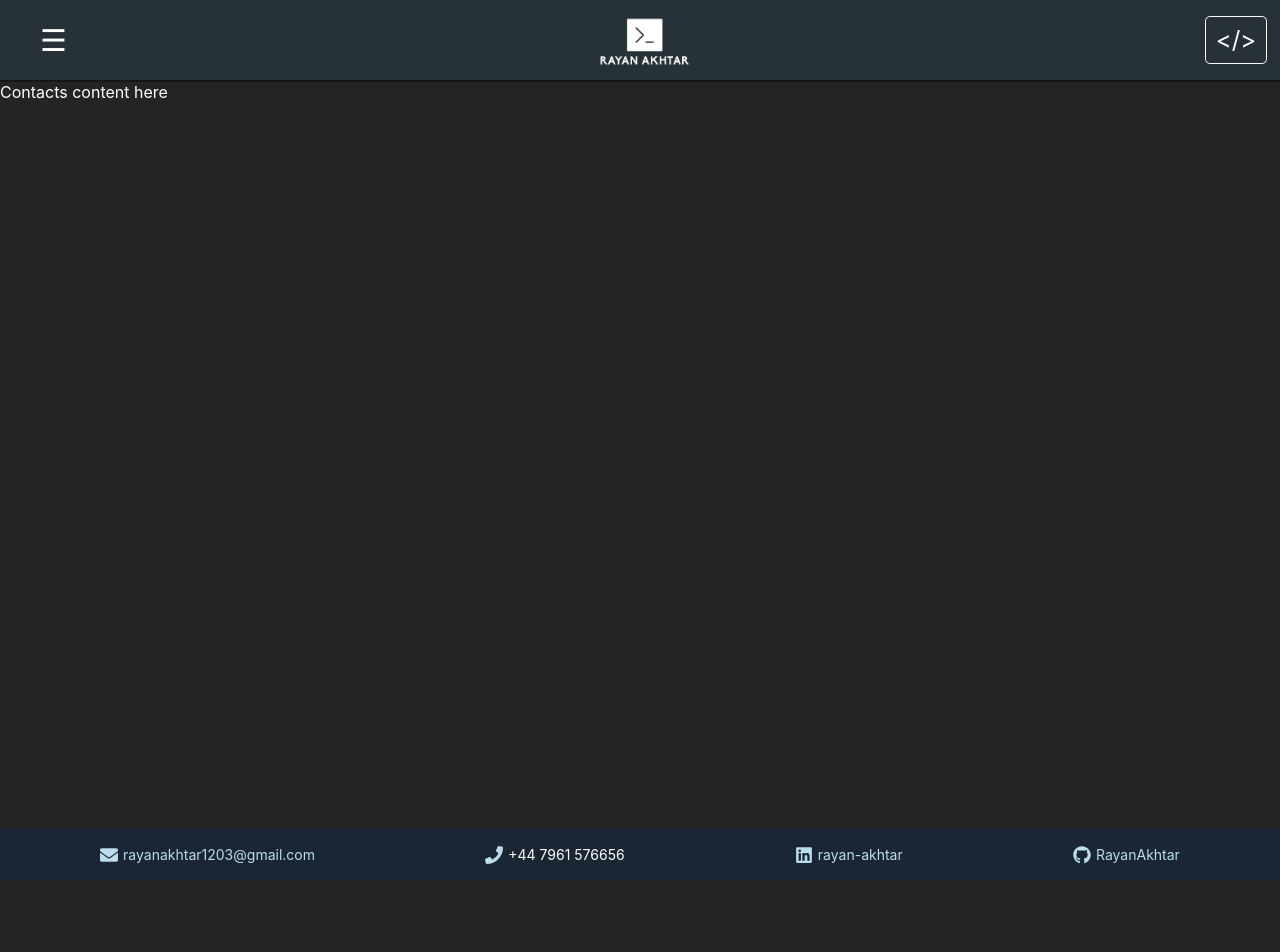
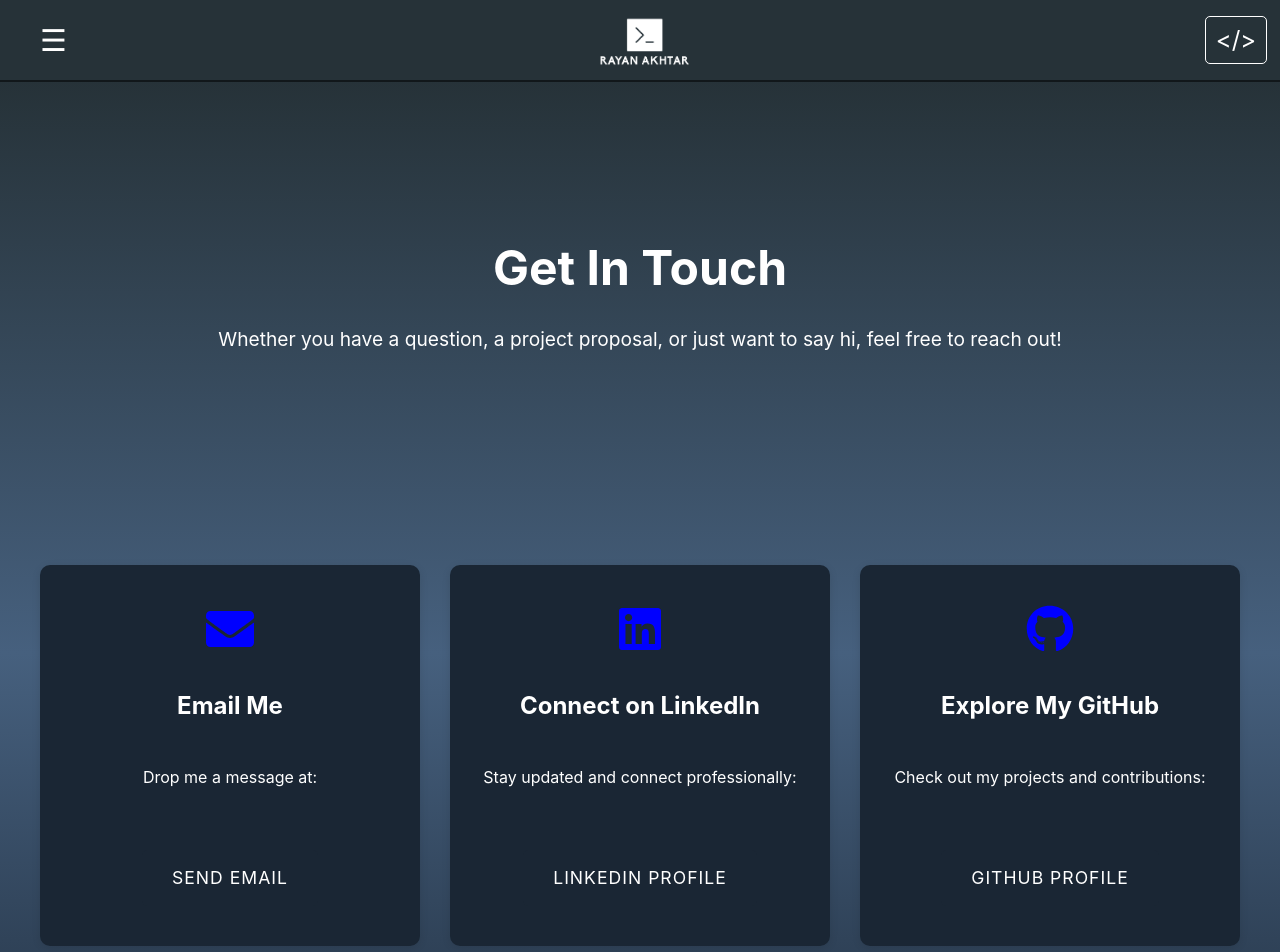
Before and after one commit to RayanAkhtar/portfolio, a React (Vite) app: page /contact in a window 1280 px wide. Shown: the top 952 px of the page. Before the commit the page ends 880 px from the top, so only its background shows below. Built offline with nearby package versions, Linux system fonts and the light colour scheme; no server answers; the database is empty.

Commit message:
feat: implement some more colouring for home page, implement contacts page with styling, backend to be implemented still

```diff
--- a/src/index.css
+++ b/src/index.css
@@ -36,6 +36,7 @@
   --home-gradient-3: #4a5b70;
   --home-gradient-4: #2b435f;
   --home-gradient-end: var(--footer-bg-color);
+  --email-button-background: #263238;
 
   --blue-accent: blue;
   --blue-hover: rgb(121, 121, 180);
@@ -64,7 +65,7 @@
 /* Light Mode */
 .theme-light {
   --bg-color: #d8eff3;
-  --text-color: #333333;
+  --text-color: #110555;
 
   /* Unified Backgrounds */
   --navbar-bg-color: #8db1b6;
@@ -90,6 +91,10 @@
   --home-gradient-3: #bcd5d8;
   --home-gradient-4: #76989c;
   --home-gradient-end: #7494a3;
+  --email-button-background: #8db6bb;
+
+  --blue-accent: rgb(255, 255, 255);
+  --blue-hover: rgb(121, 121, 180);
 }
 
 /* Dark Mode */
@@ -120,6 +125,7 @@
   --home-gradient-3: #4a5b70;
   --home-gradient-4: #2b435f;
   --home-gradient-end: var(--footer-bg-color);
+  --email-button-background: #263238;
 
   --blue-accent: blue;
   --blue-hover: rgb(121, 121, 180);
--- a/src/pages/Contacts.tsx
+++ b/src/pages/Contacts.tsx
@@ -1,10 +1,61 @@
+import React from 'react';
+import { FaEnvelope, FaLinkedin, FaGithub } from 'react-icons/fa';
+import '../styles/Contacts.css';
 
 const Contacts: React.FC = () => {
     return (
-        <>
-            Contacts content here
-        </>
+        <div className="contacts-container">
+            <div className="contact-hero-section">
+                <h1 className="contact-title">Get In Touch</h1>
+                <p className="contact-description">
+                    Whether you have a question, a project proposal, or just want to say hi, feel free to reach out!
+                </p>
+            </div>
+
+            <section className="contact-methods">
+                <div className="contact-card">
+                    <FaEnvelope className="contact-icon" />
+                    <h2>Email Me</h2>
+                    <p>Drop me a message at:</p>
+                    <a href="mailto:rayanakhtar1203@gmail.com" className="contact-button">
+                        Send Email
+                    </a>
+                </div>
+
+                <div className="contact-card">
+                    <FaLinkedin className="contact-icon" />
+                    <h2>Connect on LinkedIn</h2>
+                    <p>Stay updated and connect professionally:</p>
+                    <a
+                        href="https://www.linkedin.com/in/rayan-akhtar/"
+                        className="contact-button"
+                        target="_blank"
+                        rel="noopener noreferrer"
+                    >
+                        LinkedIn Profile
+                    </a>
+                </div>
+
+                <div className="contact-card">
+                    <FaGithub className="contact-icon" />
+                    <h2>Explore My GitHub</h2>
+                    <p>Check out my projects and contributions:</p>
+                    <a
+                        href="https://github.com/RayanAkhtar"
+                        className="contact-button"
+                        target="_blank"
+                        rel="noopener noreferrer"
+                    >
+                        GitHub Profile
+                    </a>
+                </div>
+            </section>
+
+            <div className='empty-section'>
+            </div>
+
+        </div>
     );
-  };
+};
 
-  export default Contacts;
+export default Contacts;
--- a/src/pages/Home.tsx
+++ b/src/pages/Home.tsx
@@ -58,10 +58,12 @@ const Home: React.FC = () => {
 			<section id="contact" className="contact-section">
 				<h2 className="section-title">Get In Touch</h2>
 				<p>If you'd like to collaborate or discuss internship opportunities, feel free to reach out!</p>
-				<div className='cta-button'>
+
 					<div className="cta-button" onClick={() => window.location.href = "mailto:rayanakhtar1203@gmail.com"}>
-							<a href="#" className="contact-button">Email</a>
-					</div>
+              <div className='email-button'>
+							  <a href="#">Email</a>
+              </div>
+
 				</div>
 			</section>
 
--- /dev/null
+++ b/src/styles/Contacts.css
@@ -0,0 +1,151 @@
+.contacts-container {
+    text-align: center;
+    padding: 20px;
+    background: linear-gradient(
+        180deg,
+        var(--home-gradient-begin),
+        var(--home-gradient-2),
+        var(--home-gradient-end)
+    );
+    color: var(--text-color);
+    animation: fadeIn 1.5s ease-out;
+}
+
+.contact-hero-section {
+    padding: 100px 20px;
+
+    color: var(--text-color);
+    animation: slideDown 1.5s ease-out;
+    transition: transform 0.3s ease, box-shadow 0.3s ease, border 0.3s ease, color 0.4s ease;
+    margin-bottom: 50px;
+}
+
+.contact-title {
+    font-size: 3rem;
+    margin-bottom: 20px;
+    opacity: 0;
+    animation: fadeInUp 2s ease forwards;
+}
+
+.contact-description {
+    font-size: 1.2rem;
+    line-height: 1.6;
+    margin-bottom: 40px;
+    opacity: 0;
+    animation: fadeInUp 2s ease forwards 0.5s;
+}
+
+.contact-methods {
+    display: grid;
+    grid-template-columns: repeat(auto-fit, minmax(300px, 1fr));
+    gap: 30px;
+    padding: 20px;
+    opacity: 0;
+    animation: fadeInUp 2s ease forwards 1s;
+}
+
+.contact-card {
+    background-color: var(--footer-bg-color);
+    padding: 40px 20px;
+    border-radius: 10px;
+    box-shadow: 0 2px 8px rgba(0, 0, 0, 0.1);
+    transition: transform 0.3s ease, box-shadow 0.3s ease;
+    display: flex;
+    flex-direction: column;
+    align-items: center;
+    gap: 15px;
+    opacity: 0;
+    animation: fadeInUp 2s ease forwards 1.5s;
+}
+
+.contact-card:hover {
+    transform: translateY(-10px);
+    box-shadow: 0 5px 15px rgba(0, 0, 0, 0.2);
+}
+
+.contact-card h2 {
+    font-size: 1.5rem;
+    margin-bottom: 10px;
+}
+
+.contact-icon {
+    font-size: 3rem;
+    color: var(--blue-accent);
+    animation: popIn 1.2s ease;
+}
+
+.contact-button {
+    display: inline-block;
+    background-color: var(--footer-bg-color);
+    color: var(--text-color);
+    border-radius: 5px;
+    text-transform: uppercase;
+    letter-spacing: 1px;
+    transition: transform 0.3s ease, color 0.4s ease;
+    text-decoration: none;
+}
+
+.contact-button:hover {
+    transform: translateY(-5px);
+    color: var(--blue-accent);
+}
+
+.empty-section {
+    flex-grow: 1; /* Fills the remaining space if needed */
+    min-height: 30vh;
+
+}
+
+/* Responsive Design */
+@media (max-width: 768px) {
+    .contact-card {
+        padding: 30px 15px;
+    }
+
+    .contact-icon {
+        font-size: 2.5rem;
+    }
+}
+
+/* Animations */
+@keyframes fadeIn {
+    from {
+        opacity: 0;
+    }
+    to {
+        opacity: 1;
+    }
+}
+
+@keyframes fadeInUp {
+    from {
+        opacity: 0;
+        transform: translateY(20px);
+    }
+    to {
+        opacity: 1;
+        transform: translateY(0);
+    }
+}
+
+@keyframes slideDown {
+    from {
+        opacity: 0;
+        transform: translateY(-50px);
+    }
+    to {
+        opacity: 1;
+        transform: translateY(0);
+    }
+}
+
+@keyframes popIn {
+    0% {
+        opacity: 0;
+        transform: scale(0.5);
+    }
+    100% {
+        opacity: 1;
+        transform: scale(1);
+    }
+}
--- a/src/styles/Home.css
+++ b/src/styles/Home.css
@@ -10,6 +10,11 @@
   .name {
     font-size: 3rem;
     animation: fadeIn 2s ease-out;
+    transition: color 0.5s ease;
+  }
+
+  .intro-text p {
+    transition: color 0.5s ease;
   }
 
   .position {
@@ -39,12 +44,15 @@
     display: inline-block;
   }
 
-  .contact-button:hover {
+
+  .contact-button a {
+    color: var(--text-color);
+  }
+
+  .contact-button:hover a {
     color: var(--blue-accent);
     transform: translateY(-10px);
   }
-
-
 
 
 
@@ -128,11 +136,14 @@
   .project-card h3 {
     font-size: 1.25rem;
     margin-bottom: 10px;
+    transition: color 0.5s ease;
+
     color: var(--text-color);
   }
 
 
   .project-card p {
+    transition: color 0.5s ease;
     color: var(--text-color)
   }
 
@@ -140,23 +151,29 @@
 /* Email Button with Mouse Effect */
 
 .email-button {
-    background-color: var(--footer-bg-color);
+    background-color: var(--email-button-background);
     padding: 15px 30px;
     border-radius: 5px;
     font-size: 1.1rem;
     color: var(--text-color);
     text-transform: uppercase;
     letter-spacing: 1px;
-    transition: transform 0.3s ease, box-shadow 0.3s ease, border 0.3s ease, color 0.4s ease;
+    transition: transform 0.3s ease, box-shadow 0.3s ease, border 0.3s ease, color 0.4s ease, background-color 0.3 ease;
     margin-top: 30px;
     display: inline-block;
   }
 
-  .email-button:hover {
-    color: var(--blue-accent);
-    transform: translateY(-10px);
+    .email-button:hover {
+      transform: translateY(-10px);
+    }
+
+  .email-button a {
+    color: var(--text-color);
   }
 
+  .email-button:hover a {
+    color: var(--blue-accent);
+  }
 
 
 
--- a/src/styles/asideMenu.css
+++ b/src/styles/asideMenu.css
@@ -29,9 +29,9 @@ ul {
   align-items: center;
   cursor: pointer;
   padding: 10px;
-  background: var(--menu-item-color);
+  background-color: var(--menu-item-color);
   border-radius: 5px;
-  transition: background 0.3s ease;
+  transition: background-color 0.4s ease, color 0.4s ease;
 }
 
 .menu-item:hover {
--- a/src/styles/navbar.css
+++ b/src/styles/navbar.css
@@ -71,6 +71,7 @@ nav {
 
 .aside-menu.open {
   left: 0; /* Show when open */
+  transition: left 0.4s ease, background-color 0.4s ease, color 0.4s ease;
 }
 
 .aside-menu ul {
```
